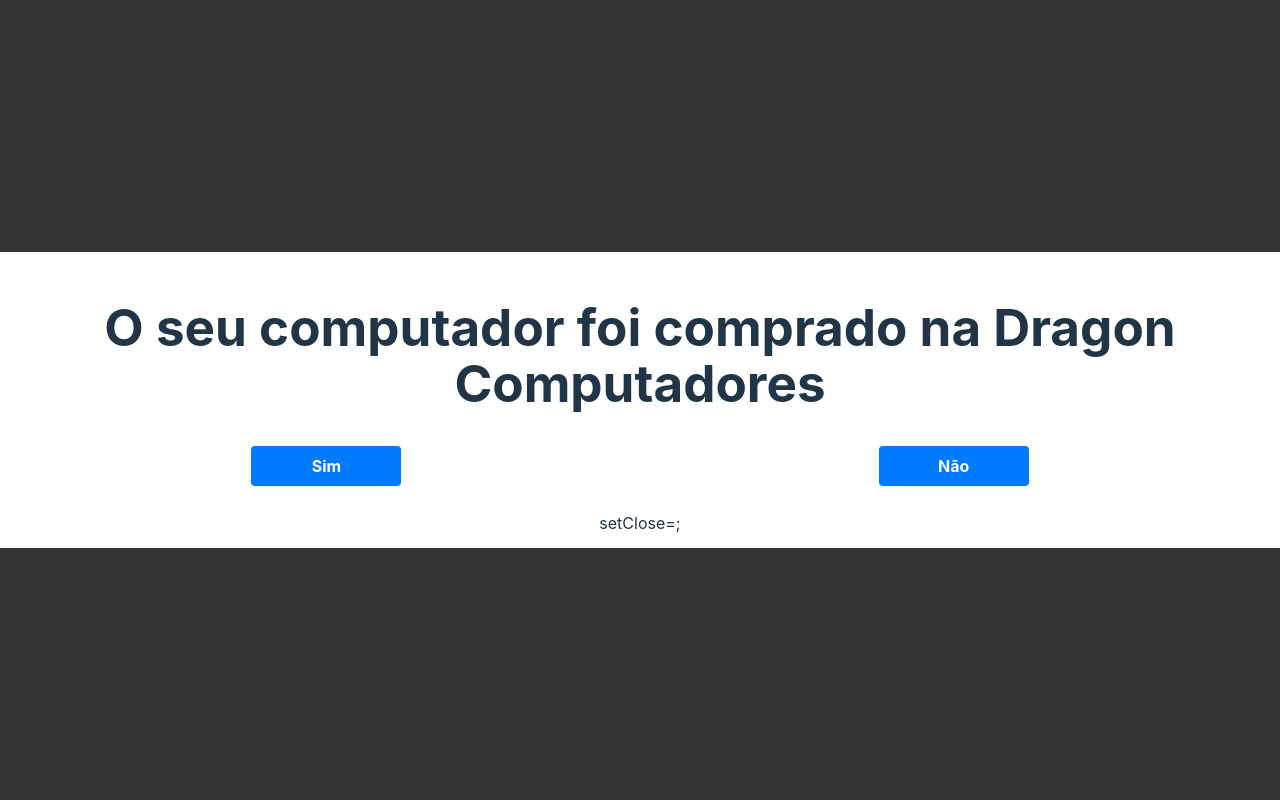
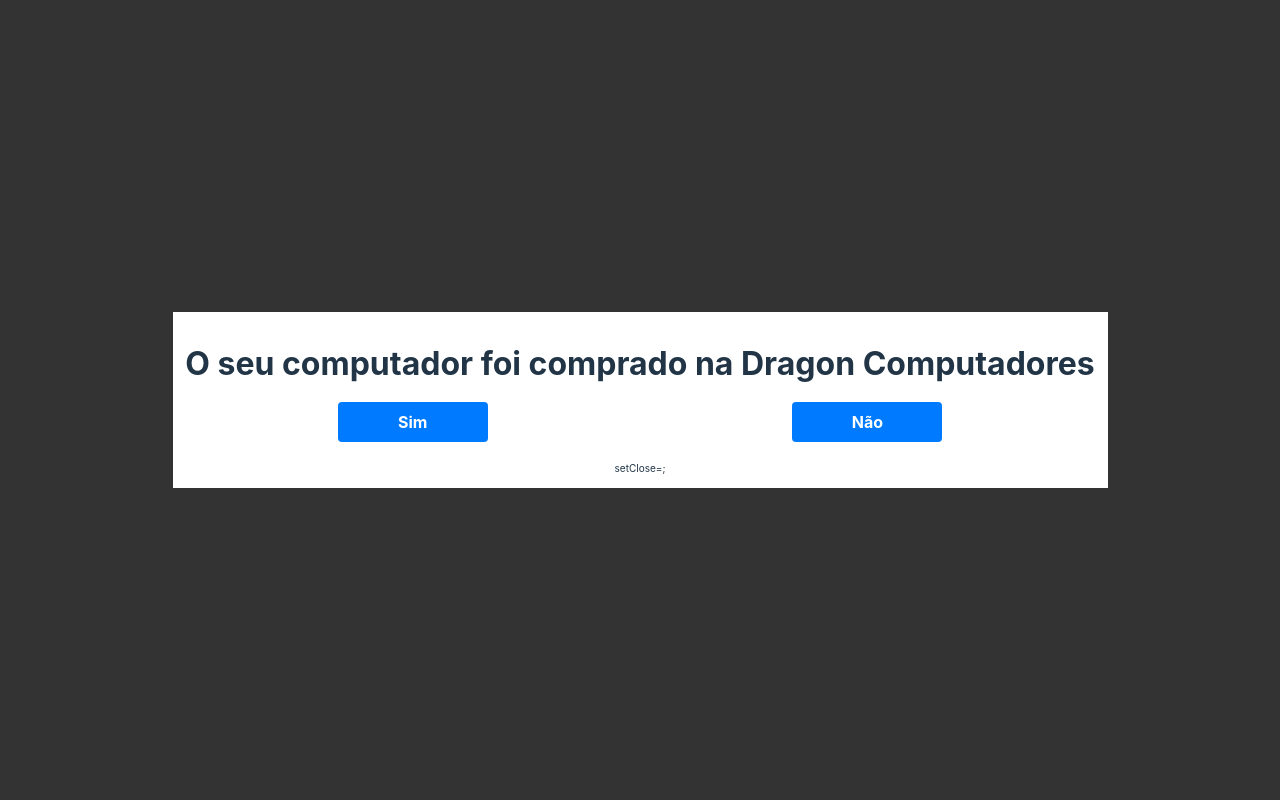
Before and after one commit to valmyrtavares/dragon.io, a React (Vite) app: page /form in a window 1280 px wide. Both pictures are taken after a click on the link "Quero Vender". Shown: the top 800 px of the page. Built offline with nearby package versions, Linux system fonts and the light colour scheme.

Commit message:
The delete warning message was done in the confirmMessage component

```diff
--- a/src/assets/style/ConfirmMessage.module.scss
+++ b/src/assets/style/ConfirmMessage.module.scss
@@ -17,6 +17,7 @@
         left: 0%;
 
     .geralContainerConfirmMessage{
+        font-size: 10px;
         position: relative;
         background-color: white;
         padding:1%;
@@ -56,6 +57,12 @@
                 text-decoration: underline;
                 margin-top: 10px;
             }
+            .register{
+                cursor: pointer;
+                color: blue;
+                text-decoration: underline;
+                font-size: 20px;
+            }
         }
     }
 }
--- a/src/components/Header.jsx
+++ b/src/components/Header.jsx
@@ -1,7 +1,7 @@
 import React from 'react';
 import style from '../assets/style/Header.module.scss';
 import { Link } from 'react-router-dom';
-import ConfirmMessage from './Messages/ConfirmMessage';
+import ConfirmMessage from './Messages/InitialMessageCustomer';
 
 const Header = () => {
   const [openCloseConfirmMessage, setOpenCloseConfirmMessage] =
--- a/src/components/Messages/BriefMessabe.jsx
+++ b/src/components/Messages/BriefMessabe.jsx
@@ -5,7 +5,6 @@ import style from '../../assets/style/setBriefMessage.module.scss';
 const BriefMessage = ({ message, setClose, setCloseMessage }) => {
   React.useEffect(() => {
     const timer = setTimeout(() => {
-      console.log('FOI CERTO');
       setClose(false);
       setCloseMessage(false);
     }, 4000);
--- a/src/components/Messages/ConfirmMessage.jsx
+++ b/src/components/Messages/ConfirmMessage.jsx
@@ -1,96 +1,26 @@
-import React from 'react';
 import style from '../../assets/style/ConfirmMessage.module.scss';
-import { Link, useNavigate } from 'react-router-dom';
-import BriefMessage from './BriefMessabe';
+import PropTypes from 'prop-types';
 
-// eslint-disable-next-line react/prop-types
-const ConfirmMessage = ({ setCloseMessage, message }) => {
-  const navigate = useNavigate();
-  const [firstMessage, setFirstMessage] = React.useState(true);
-  const [briefMessage, setBriefMessage] = React.useState(false);
-  const [briefMessageCpfNotFounded, setBriefMessageCpfNotFounded] =
-    React.useState(false);
-
-  const [cpf, setCpf] = React.useState('');
-
-  const handleChange = (e) => {
-    const value = e.target.value;
-    setCpf(value);
-  };
-
-  const checkoutCpf = () => {
-    if (cpf) {
-      const customers = JSON.parse(localStorage.getItem('customer')) || [];
-      const customerExists = customers.some((customer) => customer.cpf === cpf);
-      if (customerExists) {
-        console.log('CPF não encontrado');
-        setCloseMessage(false);
-        navigate('/form');
-      } else {
-        console.log('Temos um CPF   ', cpf);
-        setBriefMessageCpfNotFounded(true);
-        navigate('/register');
-      }
-    }
-  };
-
-  const finishDeal = () => {
-    setBriefMessage(true);
-  };
-
-  const callCpf = () => {
-    setFirstMessage(false);
-    setCloseMessage(true);
-  };
+const ConfirmMessage = ({ setCloseMessage, defaultMessage, goOn }) => {
   return (
     <div className={style.container}>
       <div className={style.geralContainerConfirmMessage}>
-        {firstMessage && (
-          <div>
-            <div>{message && <h1>{message}</h1>}</div>
-            <div className={style.containerBtn}>
-              <button onClick={callCpf}>Sim</button>
-              <button onClick={finishDeal}>Não</button>
-            </div>
-          </div>
-        )}
-        <div className={style.geralContainerConfirmMessage}>
-          {briefMessage && (
-            <BriefMessage
-              message="Somente computadores comprados na Dragon podem ser comercializados nesse site"
-              setClose={setBriefMessage}
-              setCloseMessage={setCloseMessage}
-            />
-          )}
-          {briefMessageCpfNotFounded && (
-            <BriefMessage
-              message="O seu Número de CPF não foi encontrado, por favor cadastre-se"
-              setClose={setBriefMessage}
-              setCloseMessage={setCloseMessage}
-            />
-          )}
+        <div>
+          {' '}
+          <h1>{defaultMessage}</h1>
         </div>
-        setClose={setBriefMessage}
-        {!firstMessage && (
-          <div className={style.containerCpf}>
-            <h1>
-              Já vendeu pela Dragon Computadores? Se sim entre com seu cpf caso
-              contrário, cadastre-se!
-            </h1>
-            <input
-              type="text"
-              value={cpf}
-              onChange={handleChange}
-              onBlur={checkoutCpf}
-              maxLength="11"
-              placeholder="Digite seu CPF"
-            />
-            <Link to="/register">Cadastre-se</Link>
-          </div>
-        )}
-        ;
+        <div className={style.containerBtn}>
+          <button onClick={goOn}>Sim</button>
+          <button onClick={() => setCloseMessage(false)}>Não</button>
+        </div>
       </div>
     </div>
   );
 };
+
+ConfirmMessage.propTypes = {
+  setCloseMessage: PropTypes.func.isRequired,
+  defaultMessage: PropTypes.string.isRequired,
+  goOn: PropTypes.func.isRequired,
+};
 export default ConfirmMessage;
--- /dev/null
+++ b/src/components/Messages/InitialMessageCustomer.jsx
@@ -0,0 +1,102 @@
+import React from 'react';
+import style from '../../assets/style/ConfirmMessage.module.scss';
+import { useNavigate } from 'react-router-dom';
+import BriefMessage from './BriefMessabe';
+
+// eslint-disable-next-line react/prop-types
+const InitialMessageCustomer = ({ setCloseMessage, message }) => {
+  const navigate = useNavigate();
+  const [firstMessage, setFirstMessage] = React.useState(true);
+  const [briefMessage, setBriefMessage] = React.useState(false);
+  const [briefMessageCpfNotFounded, setBriefMessageCpfNotFounded] =
+    React.useState(false);
+
+  const [cpf, setCpf] = React.useState('');
+
+  const handleChange = (e) => {
+    const value = e.target.value;
+    setCpf(value);
+  };
+
+  const registerAndClose = () => {
+    navigate('/register');
+    setCloseMessage(false);
+  };
+
+  const checkoutCpf = () => {
+    if (cpf) {
+      const customers = JSON.parse(localStorage.getItem('customer')) || [];
+      const customerExists = customers.some((customer) => customer.cpf === cpf);
+      if (customerExists) {
+        setCloseMessage(false);
+        navigate('/form');
+      } else {
+        console.log('Temos um CPF   ', cpf);
+        setBriefMessageCpfNotFounded(true);
+        navigate('/register');
+      }
+    }
+  };
+
+  const finishDeal = () => {
+    setBriefMessage(true);
+  };
+
+  const callCpf = () => {
+    setFirstMessage(false);
+    setCloseMessage(true);
+  };
+  return (
+    <div className={style.container}>
+      <div className={style.geralContainerConfirmMessage}>
+        {firstMessage && (
+          <div>
+            <div>{message && <h1>{message}</h1>}</div>
+            <div className={style.containerBtn}>
+              <button onClick={callCpf}>Sim</button>
+              <button onClick={finishDeal}>Não</button>
+            </div>
+          </div>
+        )}
+        <div className={style.geralContainerConfirmMessage}>
+          {briefMessage && (
+            <BriefMessage
+              message="Somente computadores comprados na Dragon podem ser comercializados nesse site"
+              setClose={setBriefMessage}
+              setCloseMessage={setCloseMessage}
+            />
+          )}
+          {briefMessageCpfNotFounded && (
+            <BriefMessage
+              message="O seu Número de CPF não foi encontrado, por favor cadastre-se"
+              setClose={setBriefMessage}
+              setCloseMessage={setCloseMessage}
+            />
+          )}
+        </div>
+        setClose={setBriefMessage}
+        {!firstMessage && (
+          <div className={style.containerCpf}>
+            <h1>
+              Já vendeu pela Dragon Computadores? Se sim entre com seu cpf caso
+              contrário, cadastre-se!
+            </h1>
+            <input
+              type="text"
+              value={cpf}
+              onChange={handleChange}
+              onBlur={checkoutCpf}
+              maxLength="11"
+              placeholder="Digite seu CPF"
+            />
+            <p className={style.register} onClick={registerAndClose}>
+              Registre-se
+            </p>
+          </div>
+        )}
+        ;
+      </div>
+    </div>
+  );
+};
+export default InitialMessageCustomer;
--- a/src/components/forms/InputProducts.module.scss
+++ b/src/components/forms/InputProducts.module.scss
@@ -1,3 +1,5 @@
+.productFormContainer{
+
     .formContainer {
         max-width: 800px;
         width: 2013px;
@@ -121,6 +123,7 @@
         }
 
     }
+}
 
 
 
--- a/src/components/forms/inputProducts.jsx
+++ b/src/components/forms/inputProducts.jsx
@@ -1,8 +1,10 @@
 import { useState, useEffect } from 'react';
 import style from './InputProducts.module.scss';
 import { useNavigate, useParams } from 'react-router-dom';
+import ConfirmMessage from '../Messages/ConfirmMessage';
 
 const InputProducts = () => {
+  const [openCloseConfirmMessage, setOpenCloseConfirmMessage] = useState(false);
   const navigate = useNavigate();
   const { id } = useParams();
   const [formData, setFormData] = useState({
@@ -123,18 +125,29 @@ const InputProducts = () => {
   };
   const removeSize = (str) => (str.length > 6 ? str.slice(0, 6) + '...' : str);
 
-  const DeleteCard = () => {
+  const DeleteCard = (openClosePopup) => {
     const storedProducts = JSON.parse(localStorage.getItem('products')) || [];
-
     if (id) {
-      storedProducts.splice(id, 1);
-      localStorage.setItem('products', JSON.stringify(storedProducts));
-      return;
+      if (openClosePopup) {
+        storedProducts.splice(id, 1);
+        localStorage.setItem('products', JSON.stringify(storedProducts));
+        setOpenCloseConfirmMessage(false);
+        navigate('/');
+        return;
+      }
+      setOpenCloseConfirmMessage(true);
     }
   };
 
   return (
-    <>
+    <div className={style.productFormContainer}>
+      {openCloseConfirmMessage && (
+        <ConfirmMessage
+          defaultMessage="Você está prestes a excluir esse card. Tem certeza que quer continuar"
+          setCloseMessage={setOpenCloseConfirmMessage}
+          goOn={() => DeleteCard(true)}
+        />
+      )}
       <h1>Formulário para máquinas Dragon</h1>
       <form className={style.formContainer} onSubmit={handleSubmit}>
         <div className={style.formRow}>
@@ -314,14 +327,14 @@ const InputProducts = () => {
           <button type="submit">Salvar</button>
           <button
             type="button"
-            onClick={DeleteCard}
+            onClick={() => DeleteCard(false)}
             disabled={id === undefined}
           >
             Excluir
           </button>
         </div>
       </form>
-    </>
+    </div>
   );
 };
 
```
Lines whose indentation alone changed are shown as unchanged.
